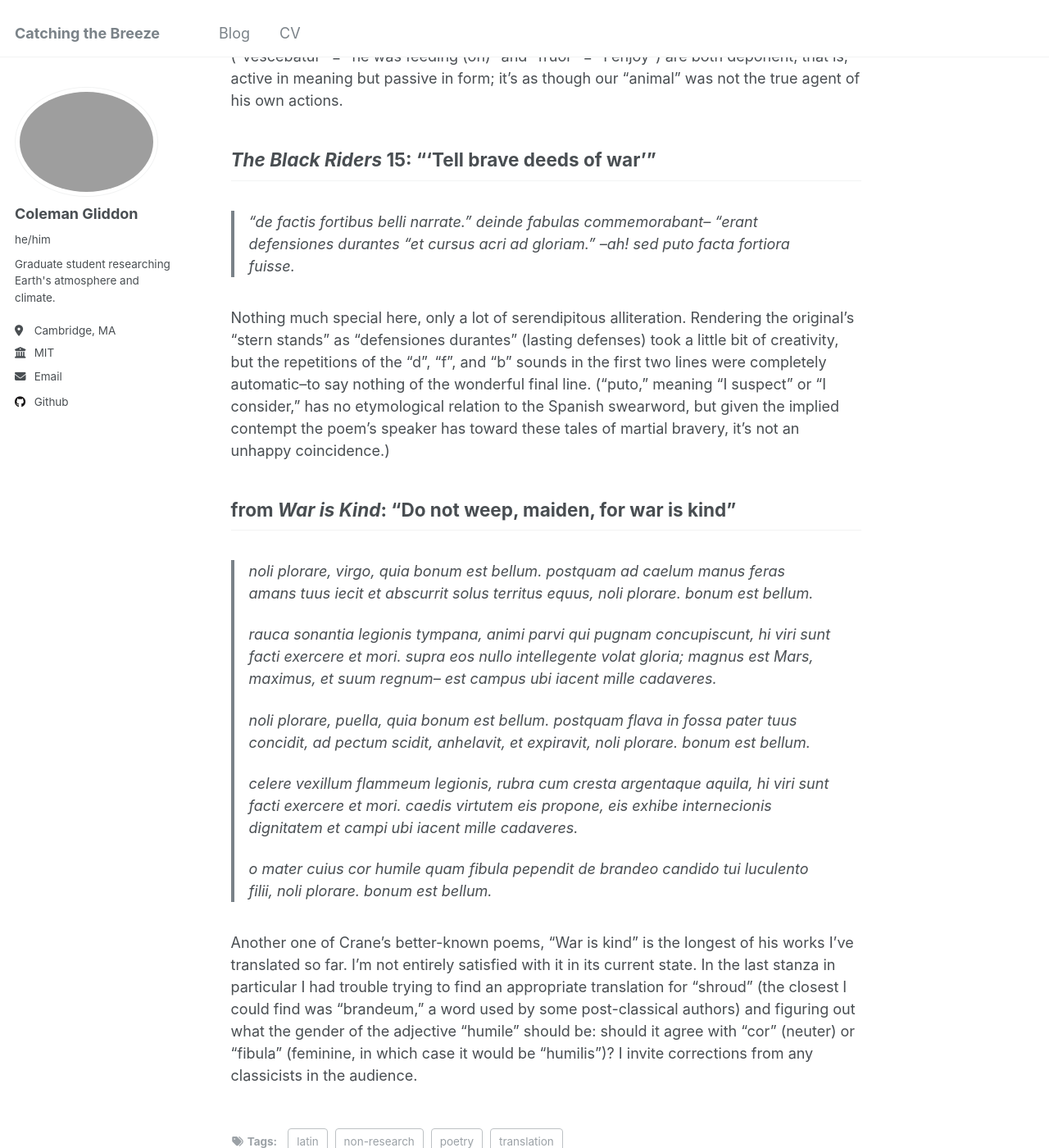
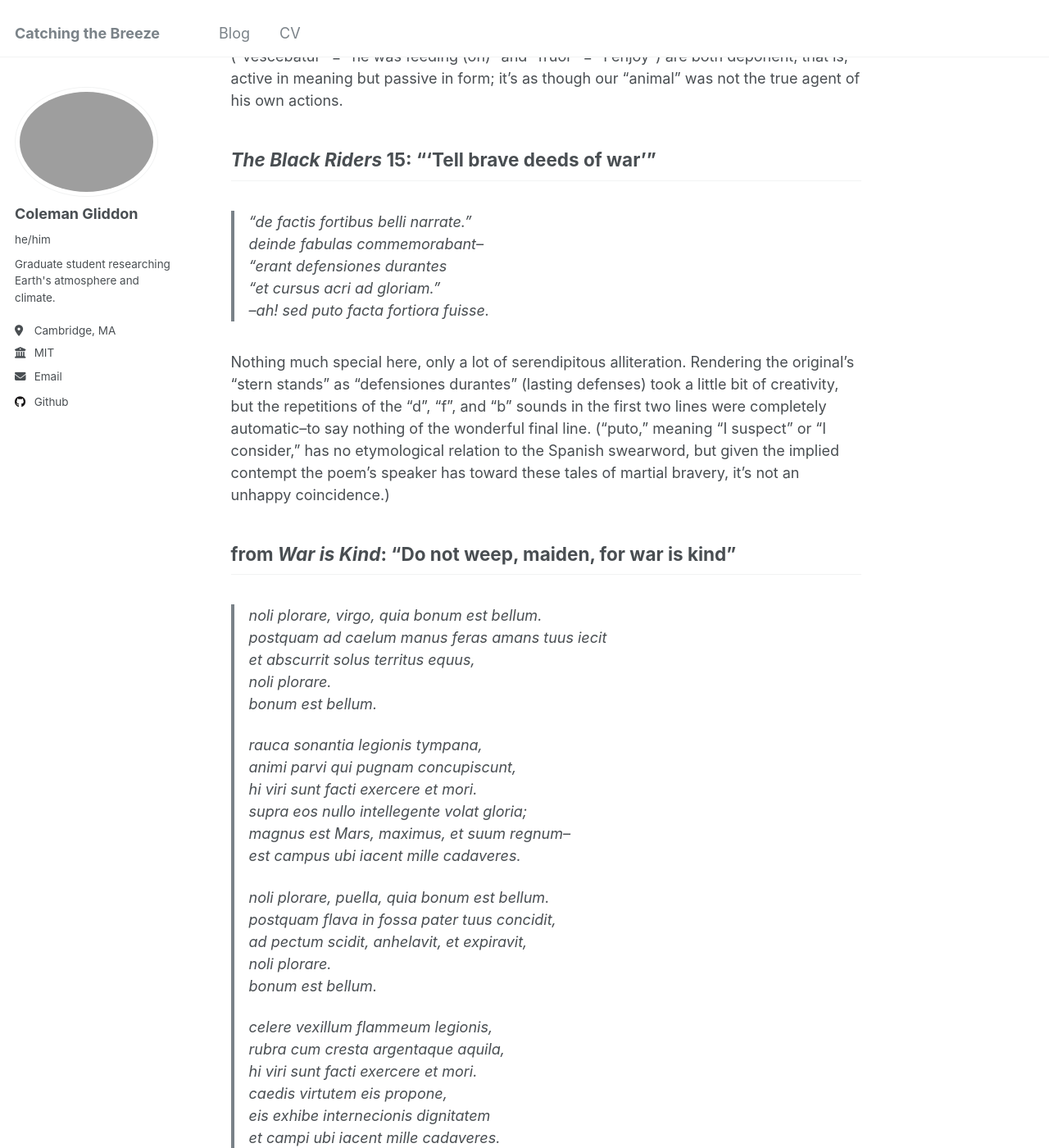
Before and after one commit to cjgliddon/cjgliddon.github.io, a Jekyll site: the page built from _posts/2025-01-12-three-poems-by-stephen-crane.md, in a window 1280 px wide and 1400 px high, scrolled down 976 px. Shown: the whole window at 82% size. Built offline with Jekyll 4.4.1, drawn with Linux system fonts in a browser that asks for light colours; comment, search, counter and statistics services are not loaded; some of the changed text lies outside the part shown.

Commit message:
Update 2025-01-12-three-poems-by-stephen-crane.md
improved formatting

```diff
--- a/_posts/2025-01-12-three-poems-by-stephen-crane.md
+++ b/_posts/2025-01-12-three-poems-by-stephen-crane.md
@@ -16,59 +16,59 @@ Lately, I've been taking a self-directed refresher course in Latin, a language I
 *The Black Riders* 3: "In the desert"
 ------
 > in deserto \
-> vidi animal, nudum, bestiale, \\
-> quod humi subsessum \\
-> suum cordem in manibus tenebat, \\
-> et eo vescebatur. \\
-> dixi, "estne bonum, amice?" \\
-> respondit, "est acerbum–acerbum, \\
-> "sed eo fruor, \\
-> "quod est acerbum, \\
+> vidi animal, nudum, bestiale, \
+> quod humi subsessum \
+> suum cordem in manibus tenebat, \
+> et eo vescebatur. \
+> dixi, "estne bonum, amice?" \
+> respondit, "est acerbum–acerbum, \
+> "sed eo fruor, \
+> "quod est acerbum, \
 > "et quod cor meum est."
 
 Maybe Crane's most famous poem, a striking portrait of our capacity for self-immiseration. I wasn't thinking about this while writing the translation, but there's something strangely appropriate that the most important verbs in the Latin version ("vescebatur" = "he was feeding (on)" and "fruor" = "I enjoy") are both deponent, that is, active in meaning but passive in form; it's as though our "animal" was not the true agent of his own actions.
 
 *The Black Riders* 15: "'Tell brave deeds of war'"
 ------
-> "de factis fortibus belli narrate."
-> deinde fabulas commemorabant–
-> "erant defensiones durantes
-> "et cursus acri ad gloriam."
+> "de factis fortibus belli narrate." \
+> deinde fabulas commemorabant– \
+> "erant defensiones durantes \
+> "et cursus acri ad gloriam." \
 > –ah! sed puto facta fortiora fuisse.
 
 Nothing much special here, only a lot of serendipitous alliteration. Rendering the original's "stern stands" as "defensiones durantes" (lasting defenses) took a little bit of creativity, but the repetitions of the "d", "f", and "b" sounds in the first two lines were completely automatic–to say nothing of the wonderful final line. ("puto," meaning "I suspect" or "I consider," has no etymological relation to the Spanish swearword, but given the implied contempt the poem's speaker has toward these tales of martial bravery, it's not an unhappy coincidence.)
 
 from *War is Kind*: "Do not weep, maiden, for war is kind"
 ------
-> noli plorare, virgo, quia bonum est bellum.
-> postquam ad caelum manus feras amans tuus iecit
-> et abscurrit solus territus equus,
-> noli plorare.
+> noli plorare, virgo, quia bonum est bellum. \
+> postquam ad caelum manus feras amans tuus iecit \
+> et abscurrit solus territus equus, \
+> noli plorare. \
 > bonum est bellum.
 >
-> rauca sonantia legionis tympana,
-> animi parvi qui pugnam concupiscunt,
-> hi viri sunt facti exercere et mori.
-> supra eos nullo intellegente volat gloria;
-> magnus est Mars, maximus, et suum regnum–
+> rauca sonantia legionis tympana,\
+> animi parvi qui pugnam concupiscunt,\
+> hi viri sunt facti exercere et mori.\
+> supra eos nullo intellegente volat gloria;\
+> magnus est Mars, maximus, et suum regnum–\
 > est campus ubi iacent mille cadaveres.
 >
-> noli plorare, puella, quia bonum est bellum.
-> postquam flava in fossa pater tuus concidit,
-> ad pectum scidit, anhelavit, et expiravit,
-> noli plorare.
+> noli plorare, puella, quia bonum est bellum.\
+> postquam flava in fossa pater tuus concidit,\
+> ad pectum scidit, anhelavit, et expiravit,\
+> noli plorare.\
 > bonum est bellum.
 >
-> celere vexillum flammeum legionis,
-> rubra cum cresta argentaque aquila,
-> hi viri sunt facti exercere et mori.
-> caedis virtutem eis propone,
-> eis exhibe internecionis dignitatem
+> celere vexillum flammeum legionis,\
+> rubra cum cresta argentaque aquila,\
+> hi viri sunt facti exercere et mori.\
+> caedis virtutem eis propone,\
+> eis exhibe internecionis dignitatem\
 > et campi ubi iacent mille cadaveres.
 >
-> o mater cuius cor humile quam fibula pependit
-> de brandeo candido tui luculento filii,
-> noli plorare.
+> o mater cuius cor humile quam fibula pependit\
+> de brandeo candido tui luculento filii,\
+> noli plorare.\
 > bonum est bellum.
 
 Another one of Crane's better-known poems, "War is kind" is the longest of his works I've translated so far. I'm not entirely satisfied with it in its current state. In the last stanza in particular I had trouble trying to find an appropriate translation for "shroud" (the closest I could find was "brandeum," a word used by some post-classical authors) and figuring out what the gender of the adjective "humile" should be: should it agree with "cor" (neuter) or "fibula" (feminine, in which case it would be "humilis")? I invite corrections from any classicists in the audience.
```
